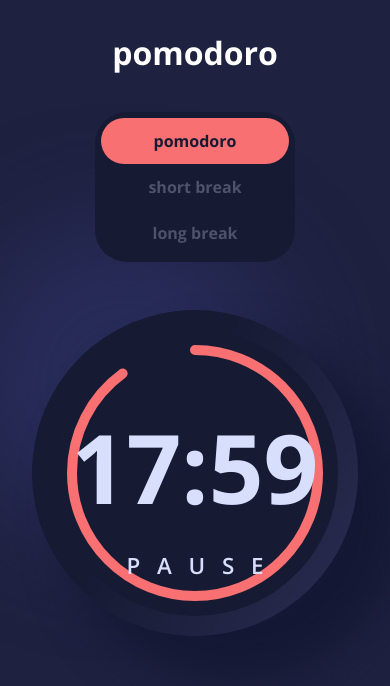
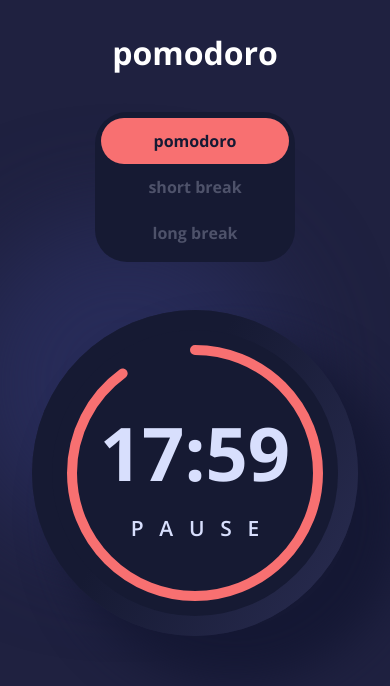
Before and after one commit to felipexperto/pomodoro, a React (Create React App) app in the folder ts-zth/: page / in a window 390 px wide. Shown: the top 686 px of the page. Built offline with nearby package versions, Linux system fonts and the light colour scheme.

Commit message:
style: Trabalhando responsividade de tipografia

```diff
--- a/ts-zth/src/components/Clock/Clock.style.ts
+++ b/ts-zth/src/components/Clock/Clock.style.ts
@@ -35,20 +35,30 @@ export const Content = styled.div`
   transform: translateY(-50%);
   z-index: ${({ theme }) => theme.zIndex.clockContent};
 `;
-export const Time = styled.div`
+export const Time = styled.div<{
+  fontSizeInPixels: number,
+}>`
   color: ${({ theme }) => theme.colors.lightGray};
-  font-size: 6rem;
+  font-size: ${({ fontSizeInPixels }) => fontSizeInPixels}px;
   font-weight: ${({ theme }) => theme.fonts.weight.bolder};
 `;
-export const Button = styled.button`
+export const Button = styled.button<{
+  fontSizeInPixels: number,
+  marginTop: number,
+}>`
   appearance: none;
   background-color: transparent;
   border: 0;
   color: ${({ theme }) => theme.colors.lightGray};
-  font-size: 1.4rem;
+  font-size: ${({ fontSizeInPixels }) => fontSizeInPixels}px;
   font-weight: ${({ theme }) => theme.fonts.weight.bold};
   letter-spacing: 0.75em;
-  margin: 1rem -0.75em 0 0;
+  margin-bottom: 0;
+  margin-left: 0;
+  margin-right: 0;
+  margin-top: ${({ marginTop }) => marginTop}px;
+  padding: 0;
+  padding-left: 0.75em;
   text-transform: uppercase;
 `;
 export const Gauge = styled.div<{
@@ -77,9 +87,6 @@ export const Gauge = styled.div<{
     transform-origin: center center;
     transition: 0.6s ease-out;
   }
-
-
-
 `;
 
 /*
--- a/ts-zth/src/components/Clock/Clock.tsx
+++ b/ts-zth/src/components/Clock/Clock.tsx
@@ -18,6 +18,7 @@ function Clock(): JSX.Element {
 
   useEffect(() => {
     setGaugeDimensions();
+    console.log({gaugeCircleDiameter, gaugeCircleRadius});
   }, [gaugeRef.current, width]);
 
   return (
@@ -25,8 +26,17 @@ function Clock(): JSX.Element {
       <S.Frame>
         <S.Inside>
           <S.Content>
-            <S.Time>17:59</S.Time>
-            <S.Button>Pause</S.Button>
+            <S.Time
+              fontSizeInPixels={Math.round(gaugeCircleDiameter / 3.33)}
+            >
+              17:59
+            </S.Time>
+            <S.Button
+              fontSizeInPixels={Math.round(gaugeCircleDiameter / 12)}
+              marginTop={Math.round(gaugeCircleDiameter * 0.05)}
+            >
+              Pause
+            </S.Button>
           </S.Content>
           <S.Gauge
             circleDiameter={gaugeCircleDiameter}
--- a/ts-zth/src/components/Tabs/Tabs.style.ts
+++ b/ts-zth/src/components/Tabs/Tabs.style.ts
@@ -6,8 +6,6 @@ export const TabsWrapper = styled.div`
   justify-content: center;
   position: relative;
   z-index: ${({ theme }) => theme.zIndex.tabs};
-
-
 `;
 
 export const Tabs = styled.ol<{positionOfActiveItem: number}>`
```
